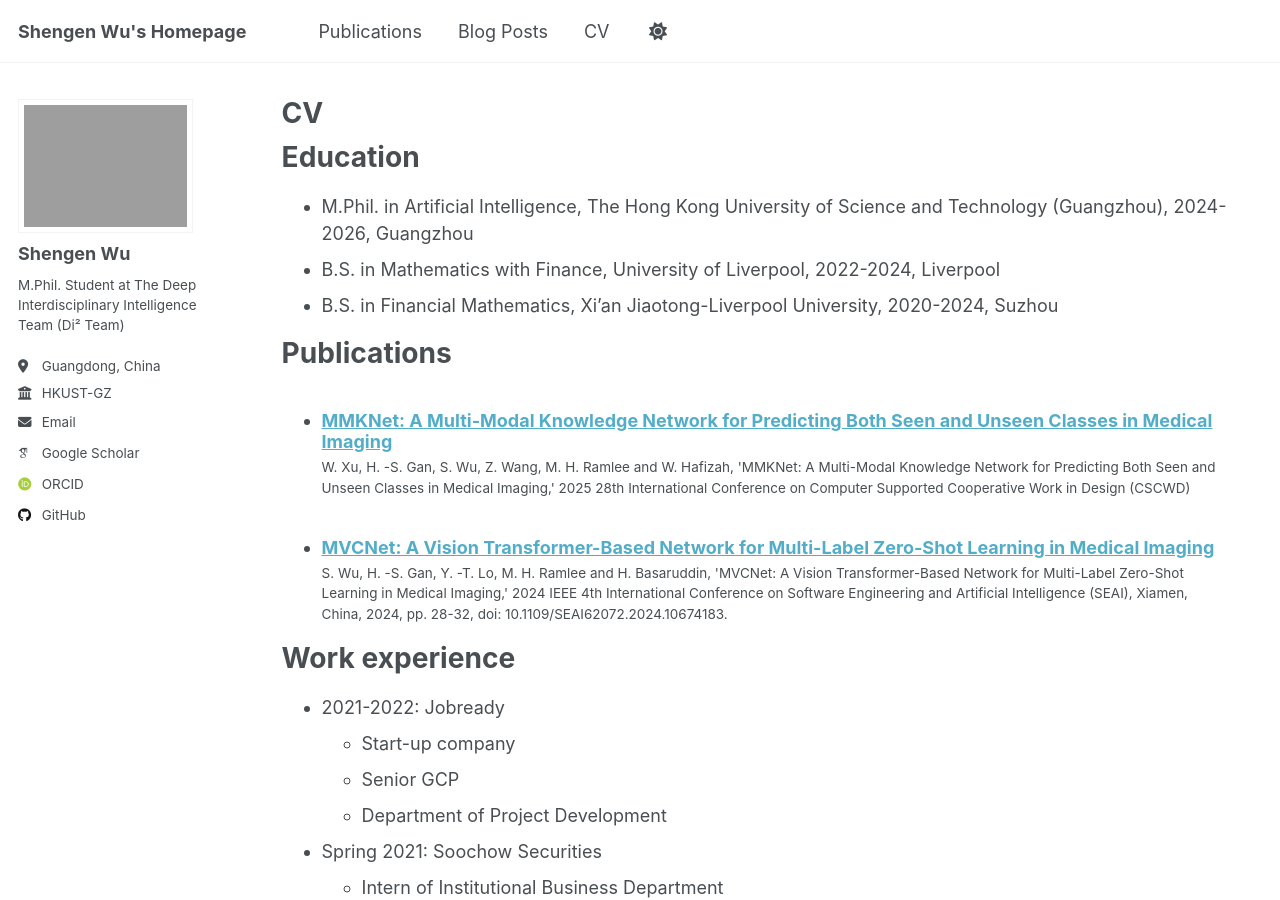
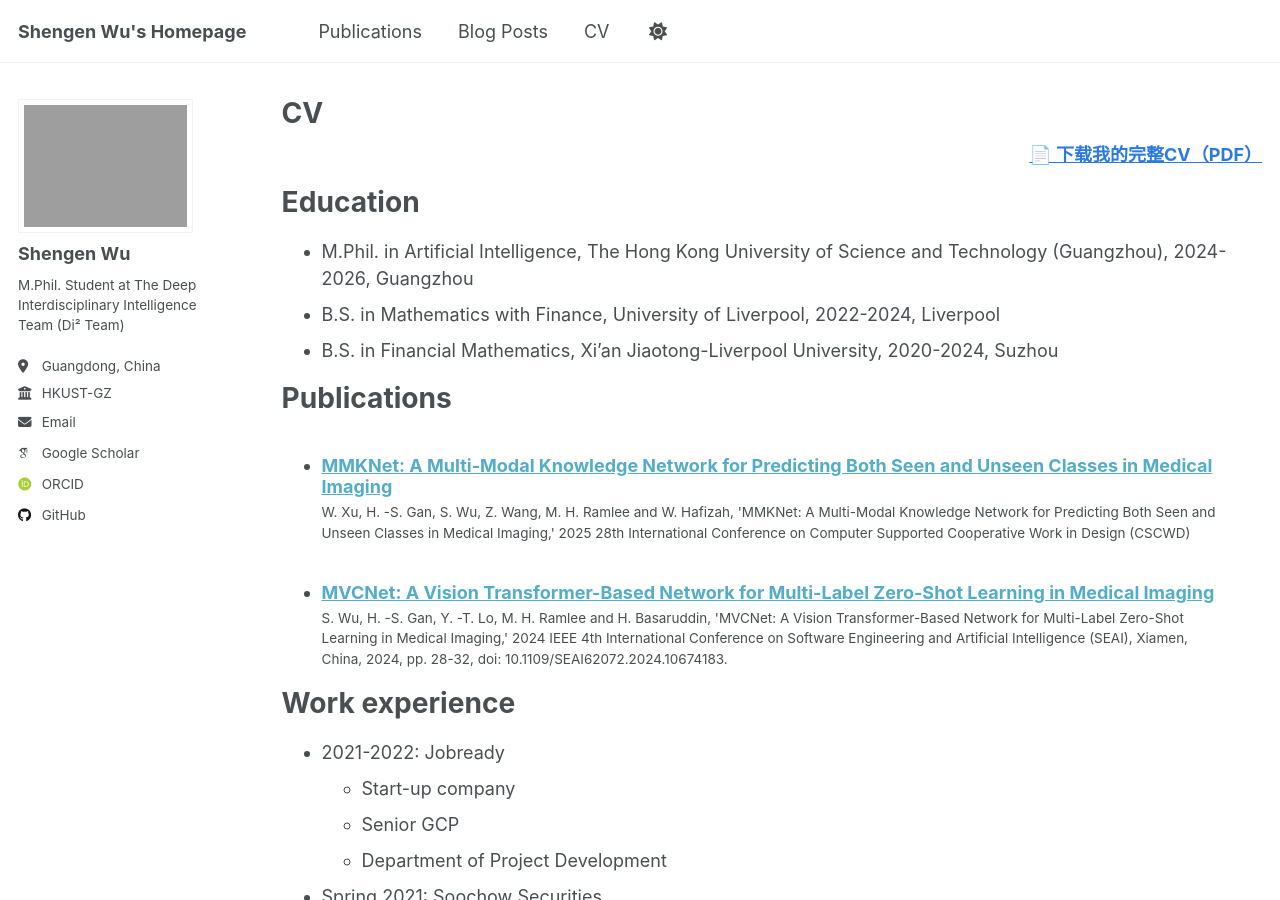
Before and after one commit to ShengenWu/shengenwu.github.io, a Jekyll site: the page built from _pages/cv.md, in a window 1280 px wide and 900 px high. Built offline with Jekyll 4.4.1, drawn with Linux system fonts in a browser that asks for light colours; some web fonts are replaced.

Commit message:
update cv

```diff
--- a/_includes/cv-template.html
+++ b/_includes/cv-template.html
@@ -1,12 +1,6 @@
 {% assign cv = site.data.cv %}
 
 <div class="cv-container">
-  <!-- 新增：CV PDF 下载链接 -->
-  <div style="text-align:right; margin-bottom: 1em;">
-    <a href="{{ './files/Shengen_WU_CV.pdf' | relative_url }}" target="_blank" style="font-weight:bold; color:#2a7ae2;">
-      📄 下载我的完整CV（PDF）
-    </a>
-  </div>
   <!-- Basic Information -->
   <div class="cv-section cv-header">
     <h1>{{ cv.basics.name }}</h1>
--- a/_pages/cv.md
+++ b/_pages/cv.md
@@ -8,6 +8,13 @@ redirect_from:
 ---
 
 {% include base_path %}
+
+<!-- 新增：CV PDF 下载链接 -->
+<div style="text-align:right; margin-bottom: 1em;">
+  <a href="{{ 'files/Shengen_WU_CV.pdf' | relative_url }}" target="_blank" style="font-weight:bold; color:#2a7ae2;">
+    📄 下载我的完整CV（PDF）
+  </a>
+</div>
 
 Education
 ======
```
